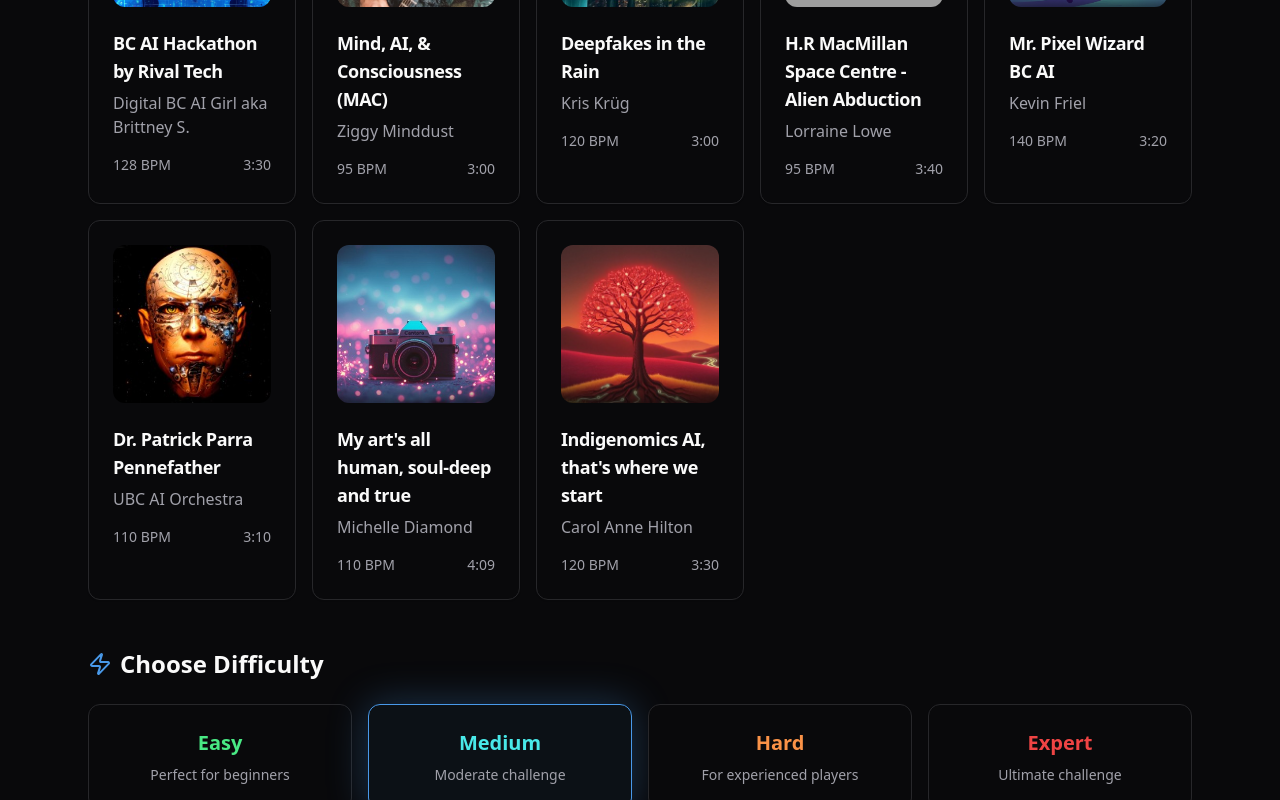
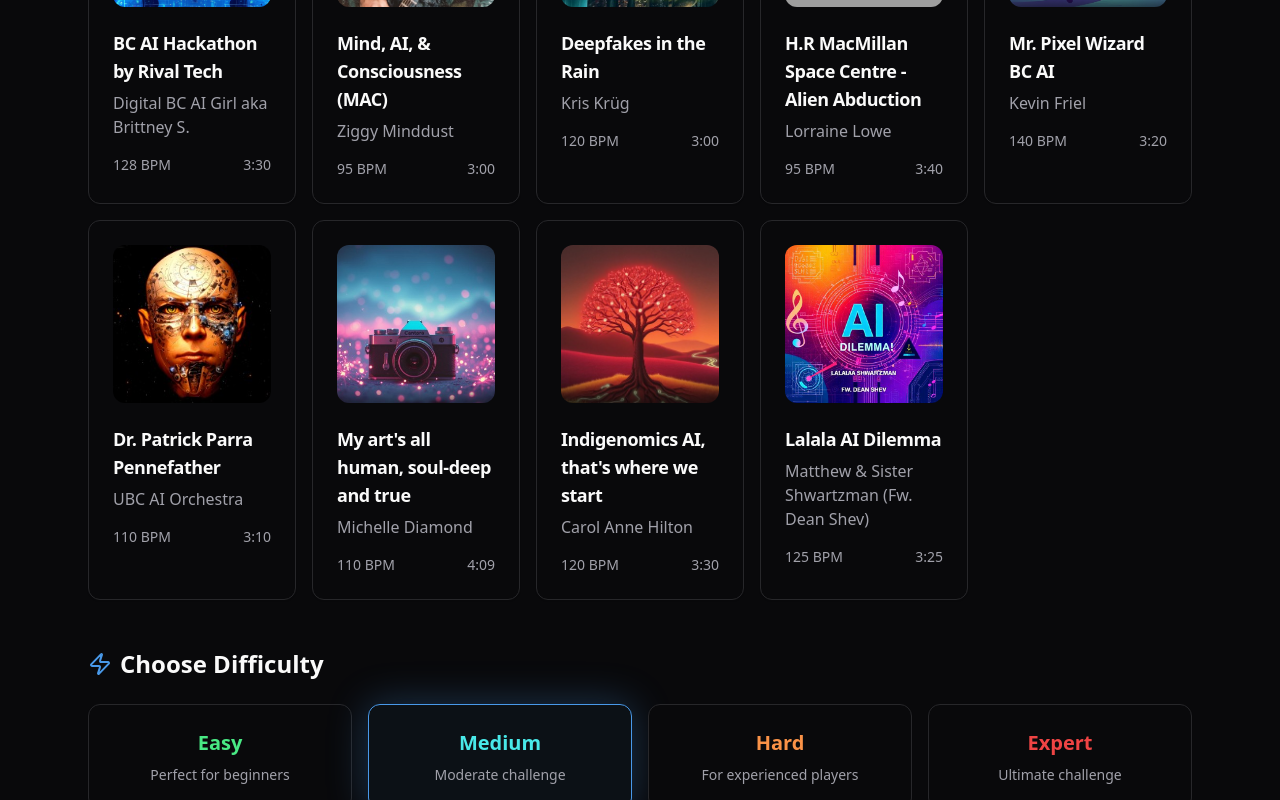
Before and after one commit to AiAlchemist0/vanai-interact-page, a React (Vite) app: page /game in a window 1280 px wide. Shown: the part 577-1377 px from the top of the page. Built offline with nearby package versions, Linux system fonts and the light colour scheme; grey boxes are pictures that could not be loaded.

Commit message:
Add new song to player
Adds "Lalala AI Dilemma.mp3" by Matthew & Sister Shwartzman (Fw. Dean Shev) to the MP3 player and game list.

```diff
--- a/src/components/AudioPlayer.tsx
+++ b/src/components/AudioPlayer.tsx
@@ -13,6 +13,7 @@ import macCover from "/lovable-uploads/cc181a8b-6dad-4af6-8731-9a8cbd3ba5d0.png"
 import bcAiHackathonCover from "/lovable-uploads/2f51d7bb-96fc-4f06-b7f6-fc9abbbceb32.png";
 import drPatrickCover from "/lovable-uploads/4d050983-b56d-4606-a958-1c7e2c7253e8.png";
 import hrMacMillanCover from "/lovable-uploads/8a59c6e4-39f4-41e2-bb0d-544e22e3030a.png";
+import lalalaAiDilemmaCover from "@/assets/lalala-ai-dilemma-cover.jpg";
 
 // Supabase Storage URLs for audio files
 const SUPABASE_URL = "https://oojckbecymzrrdtvcmqi.supabase.co";
@@ -191,6 +192,29 @@ const SONGS: Song[] = [
       { time: 4, text: "Building bridges with technology's art" },
       { time: 8, text: "Ancient wisdom meets digital flow" },
       { time: 12, text: "Together we learn, together we grow" }
+    ] as LyricLine[]
+  },
+  {
+    id: "lalala-ai-dilemma",
+    title: "Lalala AI Dilemma",
+    artist: "Matthew & Sister Shwartzman (Fw. Dean Shev)",
+    src: getAudioUrl("Lalala AI Dilemma.mp3"),
+    coverArt: lalalaAiDilemmaCover,
+    lyrics: [
+      { time: 0, text: "Lalala, in the digital maze we wander" },
+      { time: 4, text: "AI dreams and human thoughts collide" },
+      { time: 8, text: "Lalala, as we ponder and we wonder" },
+      { time: 12, text: "What lies beyond this algorithmic tide" },
+      { time: 16, text: "" },
+      { time: 18, text: "The dilemma grows stronger every day" },
+      { time: 22, text: "Matthew sings while Sister harmonizes" },
+      { time: 26, text: "With Dean Shev showing us the way" },
+      { time: 30, text: "Through questions that the mind devises" },
+      { time: 34, text: "" },
+      { time: 36, text: "Lalala AI dilemma, what will we become?" },
+      { time: 40, text: "Human hearts with silicon dreams" },
+      { time: 44, text: "Lalala AI dilemma, the future's yet to come" },
+      { time: 48, text: "Nothing's quite what it seems" }
     ] as LyricLine[]
   }
 ];
--- a/src/pages/Game.tsx
+++ b/src/pages/Game.tsx
@@ -101,6 +101,15 @@ const SONGS: Song[] = [
     coverArt: "/lovable-uploads/2b274fdd-00f6-41b1-ba3d-5f21d65f87ab.png",
     bpm: 120,
     duration: 210000,
+  },
+  {
+    id: "lalala-ai-dilemma",
+    title: "Lalala AI Dilemma",
+    artist: "Matthew & Sister Shwartzman (Fw. Dean Shev)",
+    audioFile: getAudioUrl("Lalala AI Dilemma.mp3"),
+    coverArt: "/src/assets/lalala-ai-dilemma-cover.jpg",
+    bpm: 125,
+    duration: 205000,
   },
 ];
 
```
Also changed, not shown: src/assets/lalala-ai-dilemma-cover.jpg (added).
